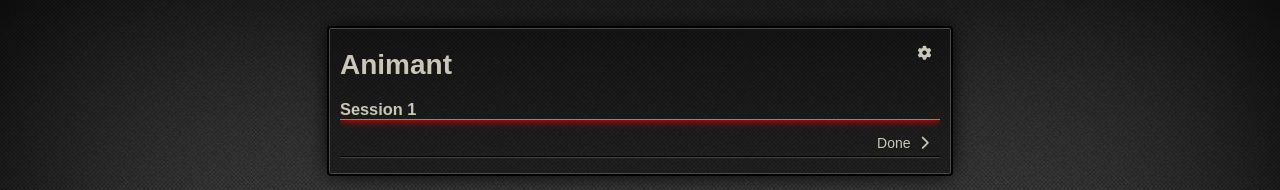
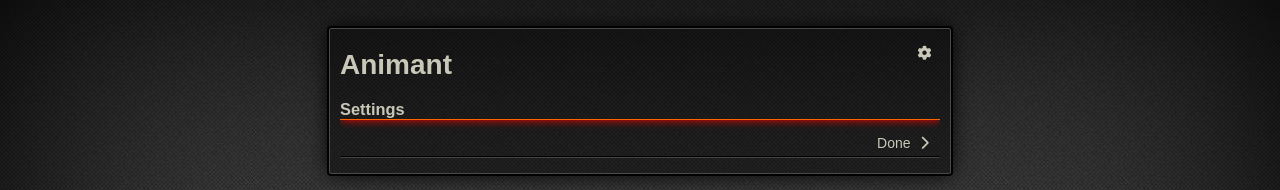
Before and after one commit to Anders142536/Animant-Web, a Svelte app: page / in a window 1280 px wide. Both pictures are taken after a click on the button 924 px from the left and 49 px from the top of the page. Shown: the top 190 px of the page. Built offline with nearby package versions, Linux system fonts and the light colour scheme.

Commit message:
moved headers to respective components

```diff
--- a/public/global.css
+++ b/public/global.css
@@ -96,6 +96,11 @@ button:hover {
 	text-shadow: 0 0 8px red;
 }
 
+.shadow-shaper {
+	overflow: hidden;
+	padding-bottom: 10px;
+}
+
 .button-bar {
 	display: flex;
 	justify-content: space-between;
--- a/src/App.svelte
+++ b/src/App.svelte
@@ -12,11 +12,6 @@
 		max-height: calc(100vh - 61px);
 		max-width: 600px;
 
-	}
-
-	.shadow-shaper {
-		overflow: hidden;
-		padding-bottom: 10px;
 	}
 
 	.header-settings-area {
@@ -51,10 +46,6 @@
 			</button>
 		</div>
 	</div>
-	<!-- div necessary to shape shadow the way we want it to be -->
-	<div class="shadow-shaper">
-		<h3>{$c.name}</h3>
-	</div>
 
 	{#if $currentView === views.PlayerEditor}
 		<PlayerEditor />
--- a/src/PlayerEditor.svelte
+++ b/src/PlayerEditor.svelte
@@ -9,7 +9,7 @@
 
 
 <script >
-	import { cSess, sessions, currentView } from './stores'
+	import { c, cSess, sessions, currentView } from './stores'
 	import { icons, views } from './enums'
 
 	function done() {
@@ -27,6 +27,11 @@
 		sessions.removePlayer($cSess, id)
 	}
 </script>
+
+<!-- div necessary to shape shadow the way we want it to be -->
+<div class="shadow-shaper">
+	<h3>{$c.name}</h3>
+</div>
 
 <div class="button-bar">
 	<button on:click={addPlayer}>
--- a/src/PlayerList.svelte
+++ b/src/PlayerList.svelte
@@ -81,6 +81,10 @@
 
 </script>
 
+<!-- div necessary to shape shadow the way we want it to be -->
+<div class="shadow-shaper">
+	<h3>{$c.name}</h3>
+</div>
 
 <div class="button-bar">
     <button on:click={editPlayers}>
--- a/src/SettingsEditor.svelte
+++ b/src/SettingsEditor.svelte
@@ -14,6 +14,11 @@
 
 </script>
 
+<!-- div necessary to shape shadow the way we want it to be -->
+<div class="shadow-shaper">
+	<h3>Settings</h3>
+</div>
+
 <div class="button-bar">
 	<div />
 	<button on:click={done}>
```
